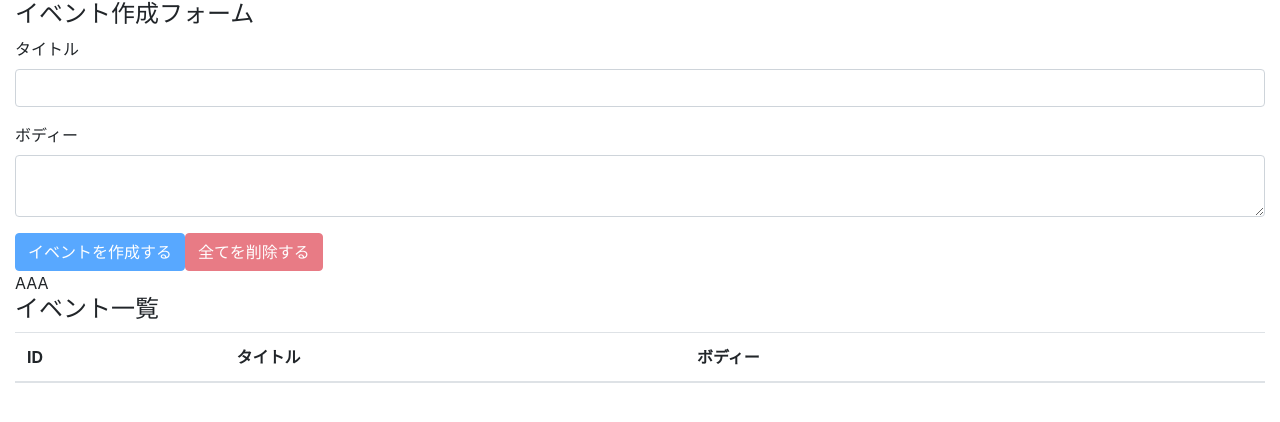
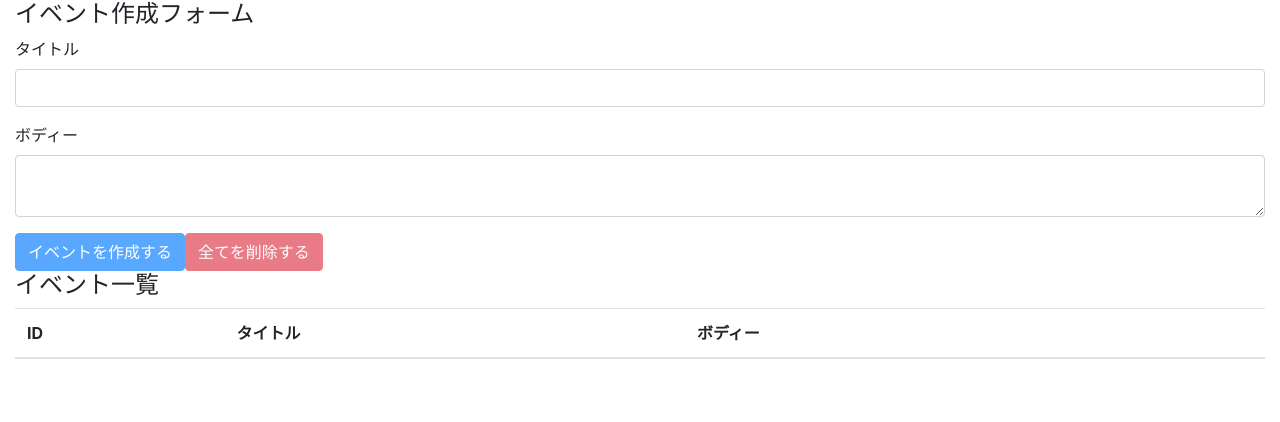
Before and after one commit to Tomy1123/react-hooks-101, a React (Create React App) app: page / in a window 1280 px wide. Shown: the top 422 px of the page. Built offline with nearby package versions, Linux system fonts and the light colour scheme.

Commit message:
solve prop drilling issue

```diff
--- a/src/components/App.js
+++ b/src/components/App.js
@@ -12,10 +12,10 @@ const App = () => {
   const [state, dispatch] = useReducer(reducer, [])
 
   return (
-    <AppContext.Provider value="AAA">
+    <AppContext.Provider value={{ state, dispatch}}>
       <div className="container-fluid">
-        <EventForm  state={state} dispatch={dispatch}/>
-        <Events  state={state} dispatch={dispatch}/>
+        <EventForm />
+        <Events />
       </div>
     </AppContext.Provider>
   )
--- a/src/components/Event.js
+++ b/src/components/Event.js
@@ -1,8 +1,10 @@
-import React from 'react'
+import React, { useContext } from 'react'
 
 import { DELETE_EVENT } from '../actions'
+import AppContext from '../contexts/AppContext'
 
-const Event = ({ dispatch, event }) => {
+const Event = ({ event }) => {
+  const { dispatch } = useContext(AppContext)
   const id = event.id
   const handleClickDeleteButton = () => {
     const result = window.confirm(`イベント(id=${id})を本当に削除しても良いですか？`)
--- a/src/components/EventForm.js
+++ b/src/components/EventForm.js
@@ -1,11 +1,14 @@
-import React, { useState } from 'react'
+import React, { useState, useContext } from 'react'
 
 import {
   CREATE_EVENT,
   DELETE_ALL_EVENTS
 } from '../actions'
 
-const EventForm = ({ state, dispatch}) => {
+import AppContext from '../contexts/AppContext'
+
+const EventForm = () => {
+  const { state, dispatch } = useContext(AppContext)
   const [title, setTitle] = useState('')
   const [body, setBody] = useState('')
 
--- a/src/components/Events.js
+++ b/src/components/Events.js
@@ -3,11 +3,10 @@ import React, { useContext } from 'react'
 import Event from './Event'
 import AppContext from '../contexts/AppContext'
 
-const Events = ({ state, dispatch }) => {
-  const value = useContext(AppContext)
+const Events = () => {
+  const { state } = useContext(AppContext)
   return (
     <>
-    <div>{value}</div>
       <h4>イベント一覧</h4>
       <table className="table table-hover">
         <thead>
@@ -19,7 +18,7 @@ const Events = ({ state, dispatch }) => {
           </tr>
         </thead>
         <tbody>
-          { state.map((event, index) => ( <Event key={index} event={event} dispatch={dispatch} />))}
+          { state.map((event, index) => ( <Event key={index} event={event} />))}
         </tbody>
       </table>
     </>
```
